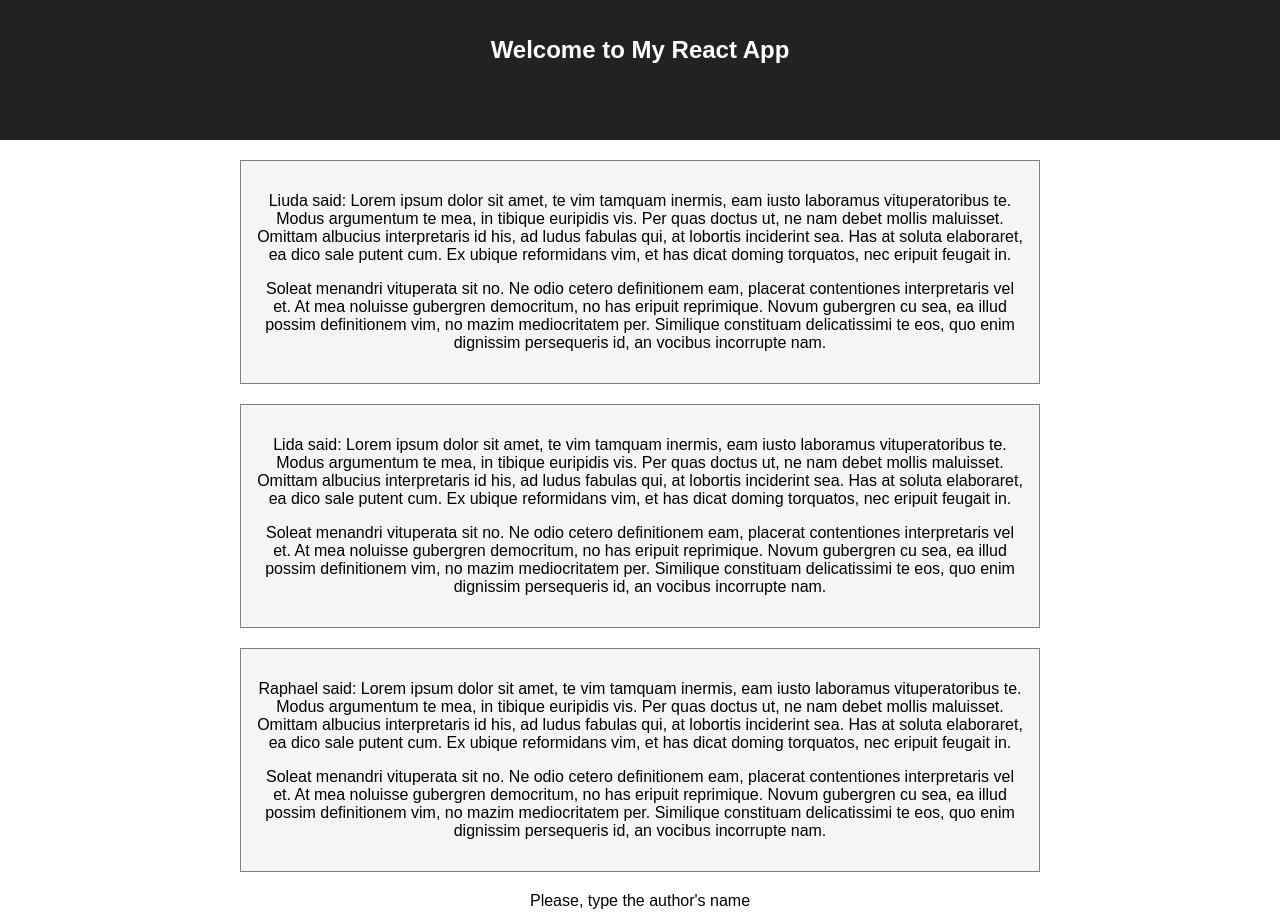
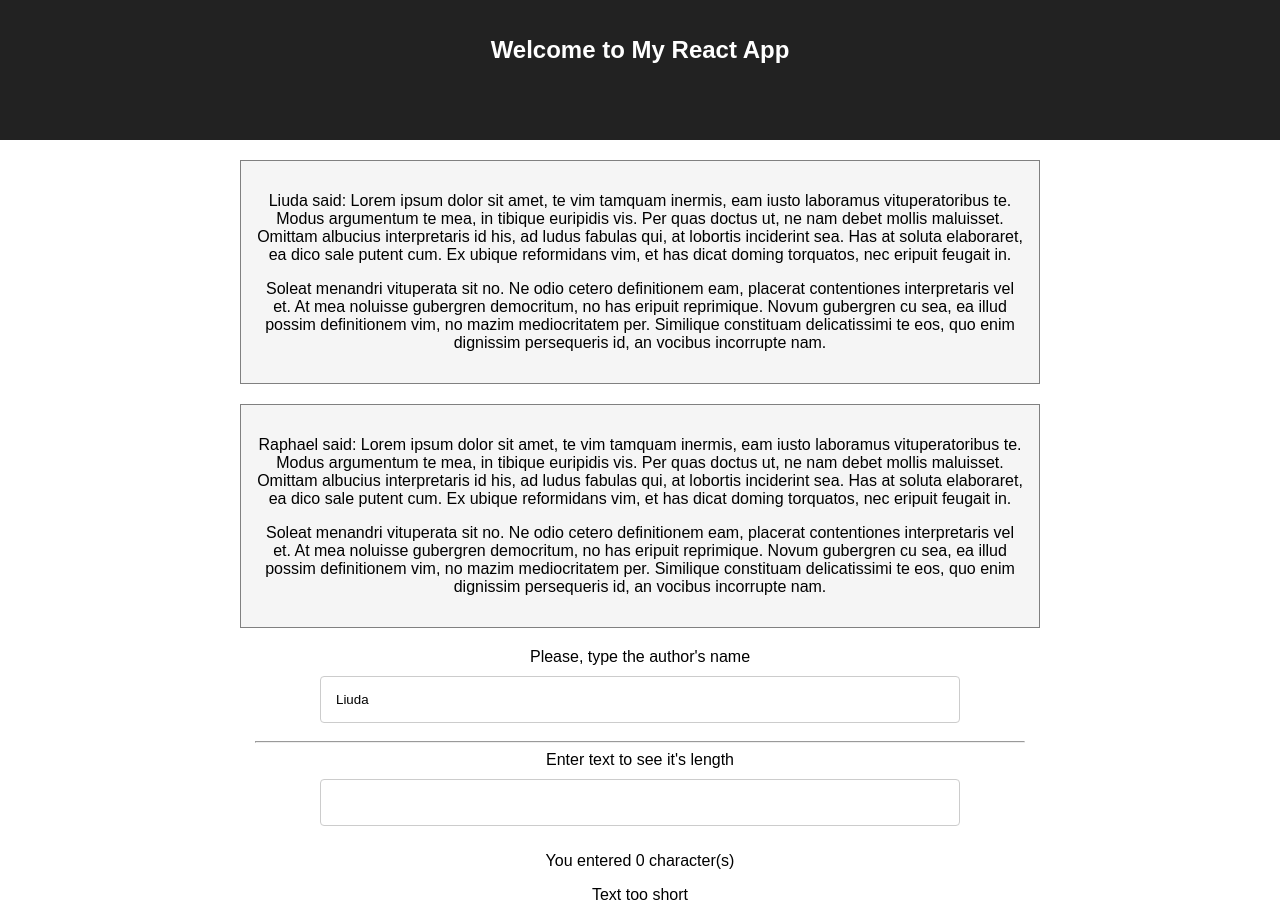
Before and after one commit to LiudmilaE/react-practice, a React (Create React App) app: page / in a window 1280 px wide. Shown: the top 918 px of the page. Built offline with nearby package versions, Linux system fonts and the light colour scheme.

Commit message:
Add Validation component

```diff
--- a/src/App.css
+++ b/src/App.css
@@ -12,3 +12,13 @@
 .App-title {
   font-size: 1.5em;
 }
+
+input {
+  width: 50%;
+  margin: 10px auto;
+  padding: 15px;
+  display: inline-block;
+  border: 1px solid #ccc;
+  border-radius: 4px;
+  box-sizing: border-box;
+}
--- a/src/App.js
+++ b/src/App.js
@@ -2,15 +2,22 @@ import React, { Component } from 'react';
 import './App.css';
 import UserOutput from './UserOutput/UserOutput'
 import UserInput from './UserInput/UserInput'
+import Validation from './Validation/Validation';
 
 class App extends Component {
   state = {
     username: "Liuda",
+    text: '',
   }
 
   changeNameHandler = (event) => {
     this.setState({
-      username: event.target.value
+      username: event.target.value,
+    })
+  }
+  changeTextHandler =(event) => {
+    this.setState({
+      text: event.target.value
     })
   }
 
@@ -20,12 +27,20 @@ class App extends Component {
         <header className="App-header">
           <h1 className="App-title">Welcome to My React App</h1>
         </header>
-        <UserOutput name={this.state.username} />
-        <UserOutput name="Lida" />
+        <UserOutput name={ this.state.username } />
         <UserOutput name="Raphael" />
         <UserInput
-          changed={this.changeNameHandler}
-          startingName={this.state.username} />
+          changed={ this.changeNameHandler }
+          startingName={ this.state.username } />
+        <hr style={{ width: "60%" }} />
+        <lable>Enter text to see it's length
+          <br />
+          <input type="text"
+              value={ this.state.text }
+              onChange={ this.changeTextHandler } />
+        </lable>
+        <p> You entered { this.state.text.length } character(s)</p>
+        <Validation />
       </div>
     );
   }
--- a/src/UserInput/UserInput.js
+++ b/src/UserInput/UserInput.js
@@ -7,15 +7,6 @@ const userInput = (props) => {
                 <input type="text"
                     placeholder="The name"
                     value={props.startingName}
-                    style = {{
-                        width: "50%",
-                        margin: "10px auto",
-                        padding: "15px",
-                        display: "inline-block",
-                        border: "1px solid #ccc",
-                        borderRadius: "4px",
-                        boxSizing: "border-box",
-                    }}
                     onChange={props.changed}/>
             </lable>
         )
--- /dev/null
+++ b/src/Validation/Validation.js
@@ -0,0 +1,7 @@
+import React, { Component } from 'react'
+
+const validation = (props) => {
+    return <p> {props.length > 10 ? "Text long enough" : "Text too short"} </p>
+}
+
+export default validation
```
